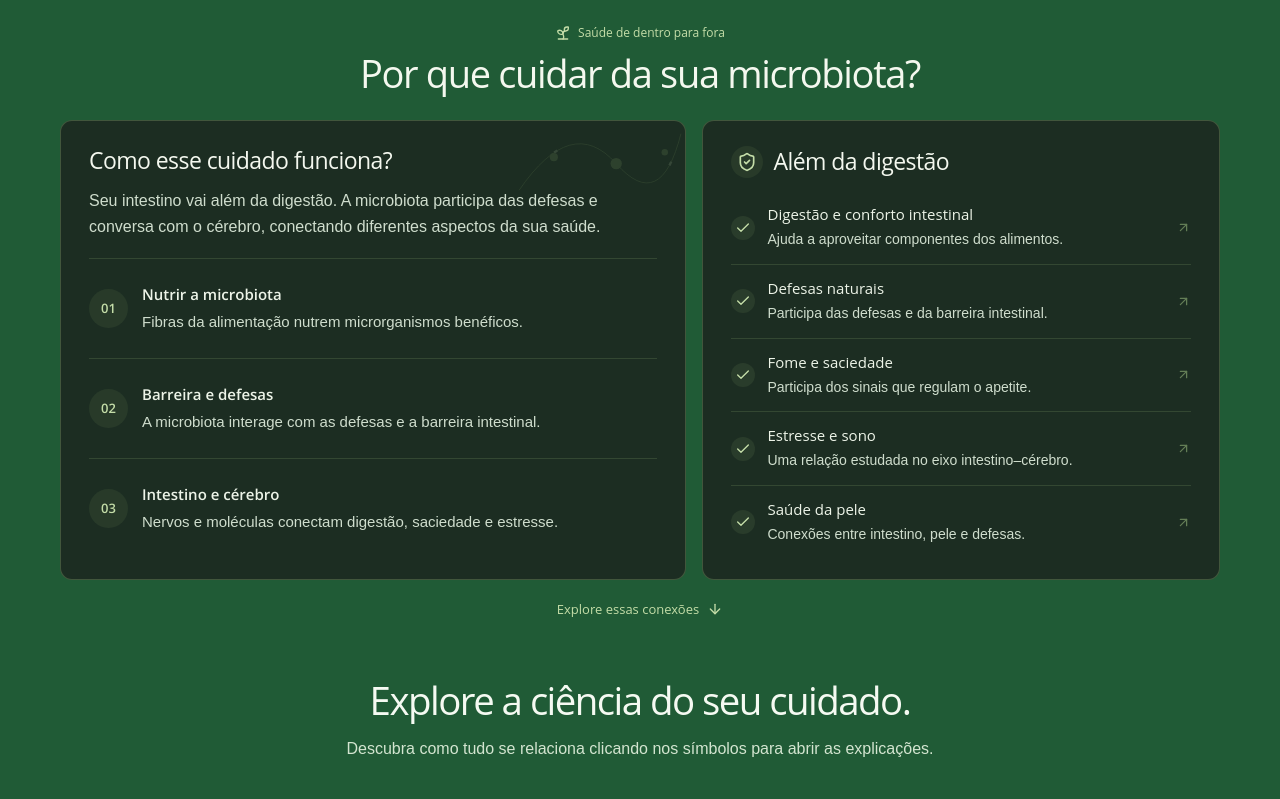
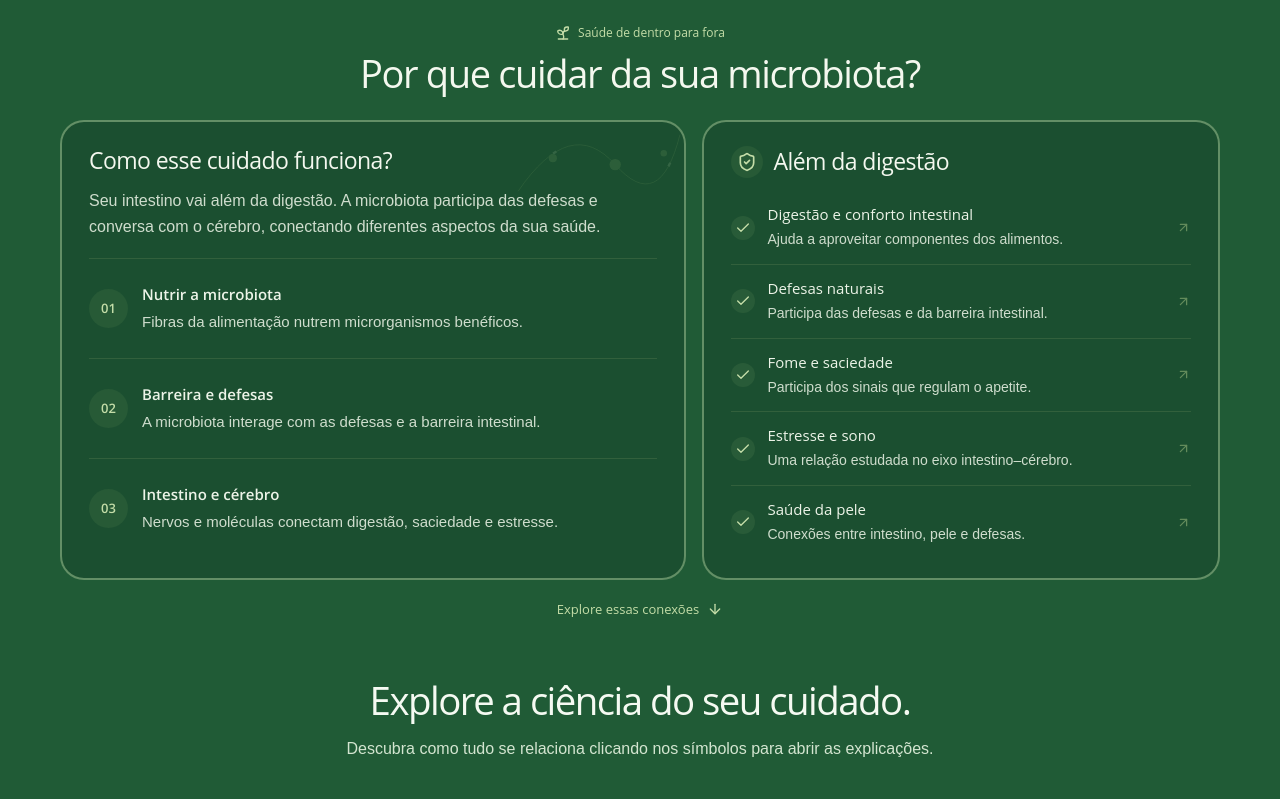
Before and after one commit to marketingsovida-star/dalflore, a React (Vite) app: page / in a window 1280 px wide. Shown: the part 920-1719 px from the top of the page. Built offline with nearby package versions, Linux system fonts and the light colour scheme; a web font is replaced by a local one.

Commit message:
Unify rounded cards and green border styling across the site

```diff
--- /dev/null
+++ b/src/cards.css
@@ -0,0 +1,42 @@
+/* Shared surfaces: generous round corners and one green outline across the site. */
+:root {
+  --card-radius:24px;
+  --card-border-width:2px;
+  --card-border-color:#accf9b80;
+  --card-border-hover:#7d9b70;
+  --card-green-bg:#1b4f30ed;
+  --card-green-hover:#326d42;
+  --card-green-border-hover:#dfefcc;
+}
+.df-catalog .product-card,
+.mw-panel,
+.sx-point,
+.faq-item,
+.sx-product,
+.information-note,
+.overlay {
+  border-radius:var(--card-radius);
+  border-width:var(--card-border-width);
+  border-style:solid;
+  border-color:var(--card-border-color);
+}
+.df-catalog .product-card:hover,
+.faq-item[data-open="true"] { border-color:var(--card-border-hover); }
+.mw-panel,
+.sx-point { background:var(--card-green-bg); }
+.mw-panel:hover,
+.sx-point:hover {
+  background:var(--card-green-hover);
+  border-color:var(--card-green-border-hover);
+}
+/* Compensate for the extra pixel of border so panel dimensions do not change. */
+.mw-panel { padding:24px 27px 19px; }
+.df-portrait { border-radius:var(--card-radius); }
+.overlay-cart { border-radius:var(--card-radius) 0 0 var(--card-radius); }
+@media(min-width:761px) and (max-width:1000px){.mw-panel{padding:21px 20px 17px}}
+@media(max-width:760px){
+  .mw-panel{padding:21px 19px 17px}
+  .overlay{border-radius:var(--card-radius) var(--card-radius) 0 0}
+  .overlay-cart{border-radius:0}
+}
+@media(max-width:359px){.mw-panel{padding-inline:15px}}
--- a/src/main.tsx
+++ b/src/main.tsx
@@ -5,6 +5,7 @@ import "./style.css";
 import "./design.css";
 import "./science.css";
 import "./microbiota-why.css";
+import "./cards.css";
 createRoot(document.getElementById("root")!).render(
   <React.StrictMode>
     <App />
```
Also changed, not shown: 1 other file (tests, documents, lock files or other folders).
